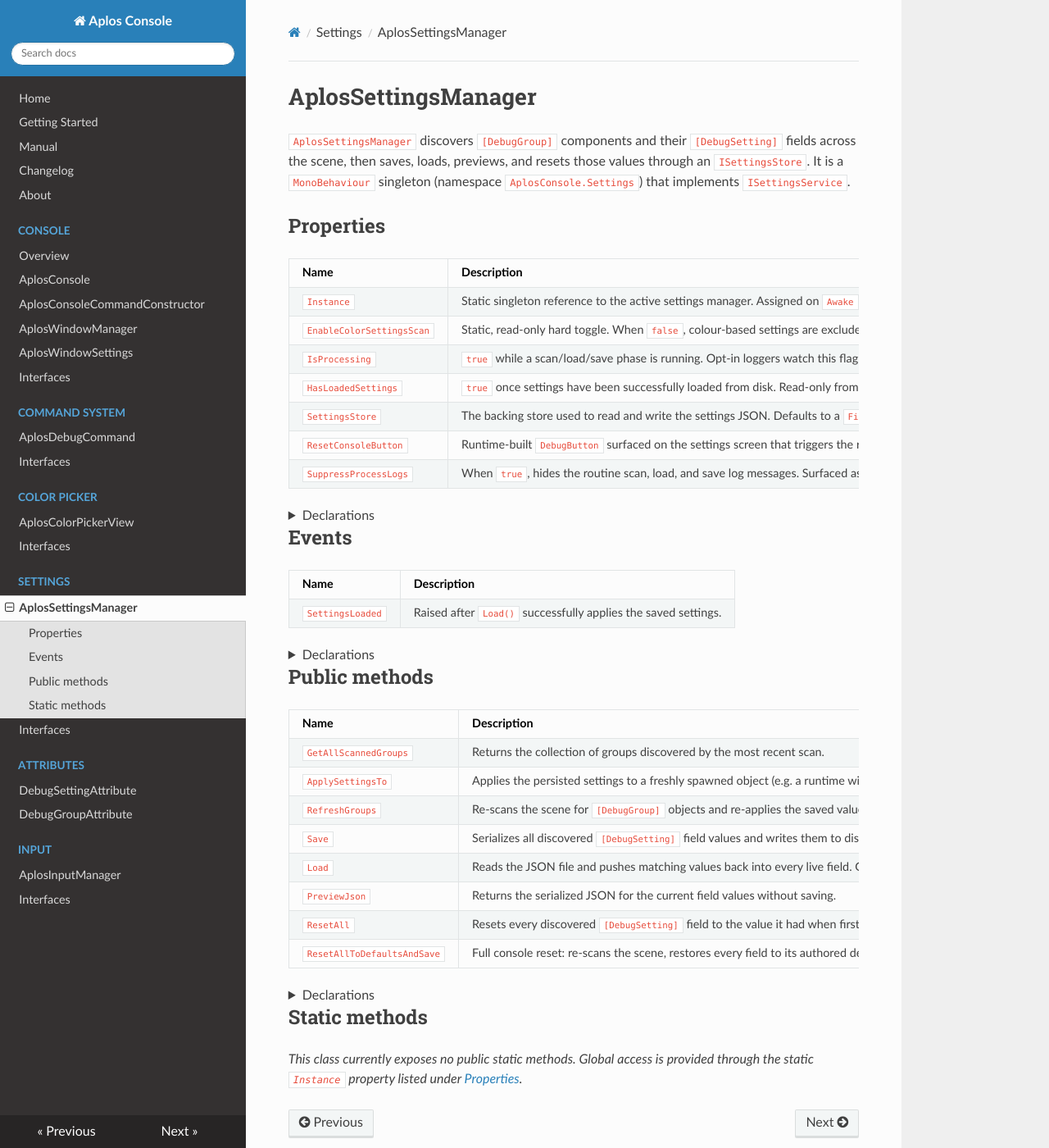
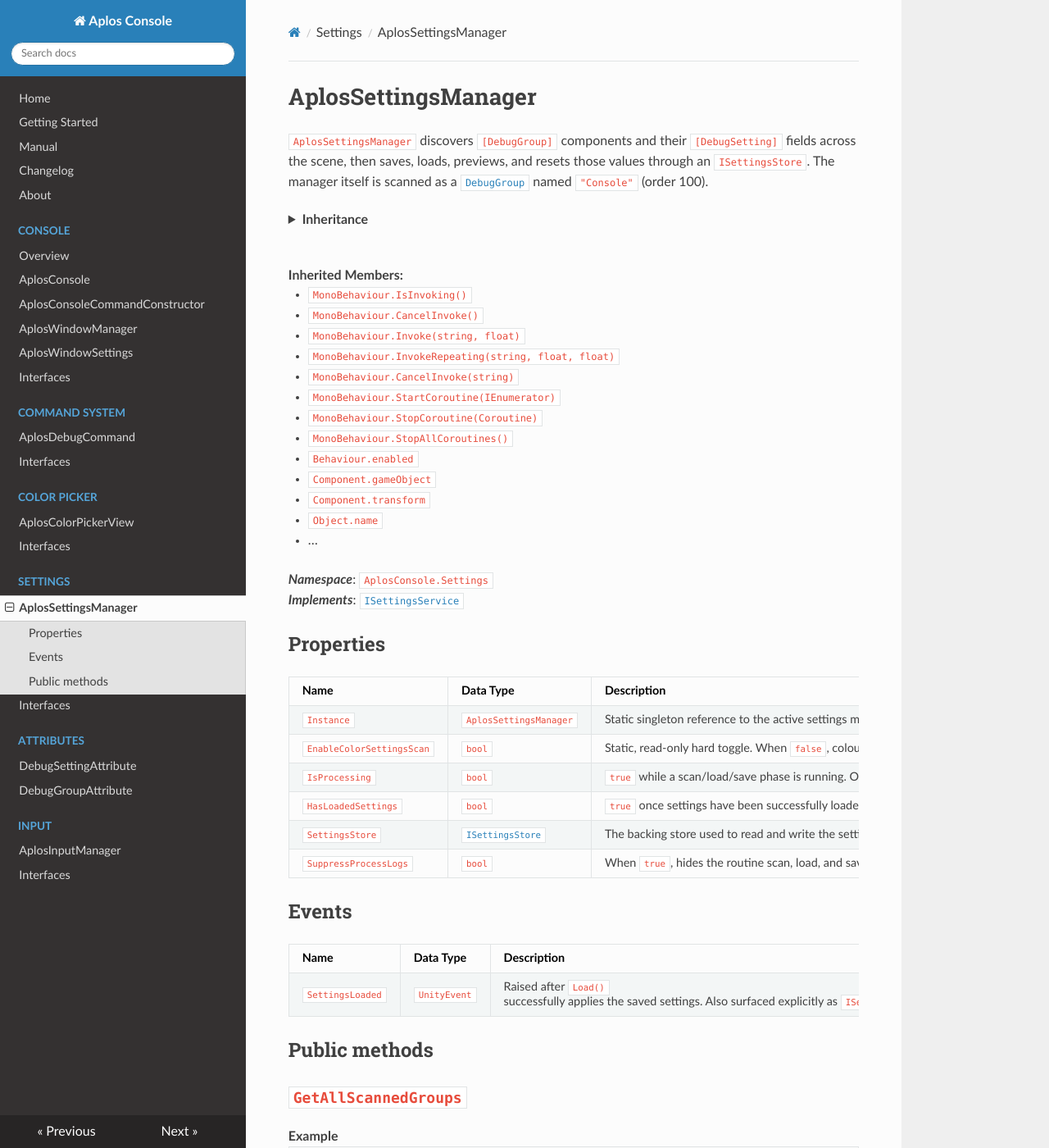
Before and after one commit to jChicote/aplos-console-documentation.github.io, an MkDocs documentation site: the page built from docs/aplos-settings-manager.md, in a window 1280 px wide and 1400 px high. Shown: the whole window at 82% size. Built offline with MkDocs 1.6.1, drawn with Linux system fonts in a browser that asks for light colours; nearby versions of some CDN libraries; some of the changed text lies outside the part shown.

Commit message:
Update aplos-settings-manager.md

````diff
--- a/docs/aplos-settings-manager.md
+++ b/docs/aplos-settings-manager.md
@@ -2,80 +2,159 @@
 
 `AplosSettingsManager` discovers `[DebugGroup]` components and their `[DebugSetting]` fields
 across the scene, then saves, loads, previews, and resets those values through an
-`ISettingsStore`. It is a `MonoBehaviour` singleton (namespace `AplosConsole.Settings`) that
-implements `ISettingsService`.
+`ISettingsStore`. The manager itself is scanned as a
+[`DebugGroup`](debug-group-attribute.md) named `"Console"` (order 100).
+
+<details>
+<summary><strong>Inheritance</strong></summary>
+
+```
+object
+ ↳ Object
+    ↳ Component
+       ↳ Behaviour
+          ↳ MonoBehaviour
+             ↳ AplosSettingsManager
+```
+
+</details>
+<br>
+
+**Inherited Members:**
+
+- `MonoBehaviour.IsInvoking()`
+- `MonoBehaviour.CancelInvoke()`
+- `MonoBehaviour.Invoke(string, float)`
+- `MonoBehaviour.InvokeRepeating(string, float, float)`
+- `MonoBehaviour.CancelInvoke(string)`
+- `MonoBehaviour.StartCoroutine(IEnumerator)`
+- `MonoBehaviour.StopCoroutine(Coroutine)`
+- `MonoBehaviour.StopAllCoroutines()`
+- `Behaviour.enabled`
+- `Component.gameObject`
+- `Component.transform`
+- `Object.name`
+- …
+
+***Namespace***: `AplosConsole.Settings` <br>
+***Implements***: [`ISettingsService`](settings-interfaces.md#isettingsservice)
 
 ## Properties
 
-| Name | Description |
-| --- | --- |
-| `Instance` | Static singleton reference to the active settings manager. Assigned on `Awake`, read-only from outside the class. |
-| `EnableColorSettingsScan` | Static, read-only hard toggle. When `false`, colour-based settings are excluded everywhere — neither persisted to the JSON file nor surfaced as editable options on the settings screen. |
-| `IsProcessing` | `true` while a scan/load/save phase is running. Opt-in loggers watch this flag to suppress the routine scan/load/save messages. Read-only from outside the class. |
-| `HasLoadedSettings` | `true` once settings have been successfully loaded from disk. Read-only from outside the class. |
-| `SettingsStore` | The backing store used to read and write the settings JSON. Defaults to a `FileSettingsStore` for the configured file name; settable to inject an alternative store. |
-| `ResetConsoleButton` | Runtime-built `DebugButton` surfaced on the settings screen that triggers the reset-to-defaults flow behind a confirmation modal. Not serialized. |
-| `SuppressProcessLogs` | When `true`, hides the routine scan, load, and save log messages. Surfaced as a `[DebugSetting]` toggle. |
-
-<details>
-<summary>Declarations</summary>
-
-```csharp
-public static AplosSettingsManager Instance { get; private set; }
-public static readonly bool EnableColorSettingsScan;
-public bool IsProcessing { get; private set; }
-public bool HasLoadedSettings { get; private set; }
-public ISettingsStore SettingsStore { get; set; }
-public DebugButton ResetConsoleButton;
-public bool SuppressProcessLogs;
-```
-
-</details>
+| Name | Data Type | Description |
+| --- | --- | --- |
+| `Instance` | `AplosSettingsManager` | Static singleton reference to the active settings manager. Assigned on `Awake`, read-only from outside the class. |
+| `EnableColorSettingsScan` | `bool` | Static, read-only hard toggle. When `false`, colour-based settings are excluded everywhere — neither persisted to the JSON file nor surfaced as editable options on the settings screen. |
+| `IsProcessing` | `bool` | `true` while a scan/load/save phase is running. Opt-in loggers watch this flag to suppress the routine scan/load/save messages. Read-only from outside the class. |
+| `HasLoadedSettings` | `bool` | `true` once settings have been successfully loaded from disk. Read-only from outside the class. Implements `ISettingsService.HasLoadedSettings`. |
+| `SettingsStore` | [`ISettingsStore`](settings-interfaces.md#isettingsstore) | The backing store used to read and write the settings JSON. Defaults to a `FileSettingsStore` for the configured file name; settable to inject an alternative store. |
+| `SuppressProcessLogs` | `bool` | When `true`, hides the routine scan, load, and save log messages. Surfaced as a `[DebugSetting]` toggle. |
 
 ## Events
 
-| Name | Description |
-| --- | --- |
-| `SettingsLoaded` | Raised after `Load()` successfully applies the saved settings. |
-
-<details>
-<summary>Declarations</summary>
-
-```csharp
-public UnityEvent SettingsLoaded;
-```
-
-</details>
+| Name | Data Type | Description |
+| --- | --- | --- |
+| `SettingsLoaded` | `UnityEvent` | Raised after `Load()` successfully applies the saved settings. Also surfaced explicitly as `ISettingsService.SettingsLoaded`. |
 
 ## Public methods
 
-| Name | Description |
-| --- | --- |
-| `GetAllScannedGroups` | Returns the collection of groups discovered by the most recent scan. |
-| `ApplySettingsTo` | Applies the persisted settings to a freshly spawned object (e.g. a runtime window) so it matches the saved configuration immediately, without waiting for the next full scene rescan. |
-| `RefreshGroups` | Re-scans the scene for `[DebugGroup]` objects and re-applies the saved values on top. Call this whenever the settings view is opened so newly-active groups are captured. |
-| `Save` | Serializes all discovered `[DebugSetting]` field values and writes them to disk. |
-| `Load` | Reads the JSON file and pushes matching values back into every live field. Groups or fields absent from the file keep their current values. |
-| `PreviewJson` | Returns the serialized JSON for the current field values without saving. |
-| `ResetAll` | Resets every discovered `[DebugSetting]` field to the value it had when first scanned (the authored default). |
-| `ResetAllToDefaultsAndSave` | Full console reset: re-scans the scene, restores every field to its authored default, pushes those defaults into the live visuals, then persists them as the new saved configuration. |
+<h2 id="getallscannedgroups"><code>GetAllScannedGroups</code></h2>
 
-<details>
-<summary>Declarations</summary>
+**Example**
 
 ```csharp
-public ICollection<ScannedGroup> GetAllScannedGroups();
-public void ApplySettingsTo(GameObject root, bool includeChildren = true);
-public void RefreshGroups();
-public void Save();
-public void Load();
-public string PreviewJson();
-public void ResetAll();
-public void ResetAllToDefaultsAndSave();
+var groups = AplosSettingsManager.Instance.GetAllScannedGroups();
 ```
 
-</details>
+**Description:** Returns the collection of groups discovered by the most recent scan.
 
-## Static methods
+<br>
 
-_This class currently exposes no public static methods. Global access is provided through the static `Instance` property listed under [Properties](#properties)._
+<h2 id="applysettingsto"><code>ApplySettingsTo</code></h2>
+
+**Parameters:**
+
+- `root` (`GameObject`) — The freshly spawned object to apply the saved settings to.
+- `includeChildren` (`bool`) — Whether to include inactive children when scanning `root` for `[DebugGroup]` components. Defaults to `true`.
+
+**Example**
+
+```csharp
+AplosSettingsManager.Instance.ApplySettingsTo(newWindow.gameObject);
+```
+
+**Description:** Applies the persisted settings to a freshly spawned object (e.g. a runtime window) so it matches the saved palette immediately, without waiting for the next full scene rescan. Settings are keyed by group name, so every window that shares a `[DebugGroup]` ends up with identical styling. Implements `ISettingsService.ApplySettingsTo`.
+
+<br>
+
+<h2 id="refreshgroups"><code>RefreshGroups</code></h2>
+
+**Example**
+
+```csharp
+AplosSettingsManager.Instance.RefreshGroups();
+```
+
+**Description:** Re-scans the scene for `[DebugGroup]` objects and re-applies the saved values on top. Call this whenever the settings view is opened so newly-active groups are captured rather than relying on the one-off boot-time scan.
+
+<br>
+
+<h2 id="save"><code>Save</code></h2>
+
+**Example**
+
+```csharp
+AplosSettingsManager.Instance.Save();
+```
+
+**Description:** Serializes all discovered `[DebugSetting]` field values and writes them to disk.
+
+<br>
+
+<h2 id="load"><code>Load</code></h2>
+
+**Example**
+
+```csharp
+AplosSettingsManager.Instance.Load();
+```
+
+**Description:** Reads the JSON file and pushes matching values back into every live field. Groups or fields absent from the file keep their current values. Raises `SettingsLoaded` on success.
+
+<br>
+
+<h2 id="previewjson"><code>PreviewJson</code></h2>
+
+**Example**
+
+```csharp
+string json = AplosSettingsManager.Instance.PreviewJson();
+```
+
+**Description:** Returns the serialized JSON for the current field values without saving.
+
+<br>
+
+<h2 id="resetall"><code>ResetAll</code></h2>
+
+**Example**
+
+```csharp
+AplosSettingsManager.Instance.ResetAll();
+```
+
+**Description:** Resets every discovered `[DebugSetting]` field to the value it had when first scanned (the authored default), restored from the snapshot captured before any saved values were loaded.
+
+<br>
+
+<h2 id="resetalltodefaultsandsave"><code>ResetAllToDefaultsAndSave</code></h2>
+
+**Example**
+
+```csharp
+AplosSettingsManager.Instance.ResetAllToDefaultsAndSave();
+```
+
+**Description:** Full console reset: re-scans the scene, restores every field to its authored default, pushes those defaults into the live visuals, then persists them as the new saved configuration.
+
+<br>
````
